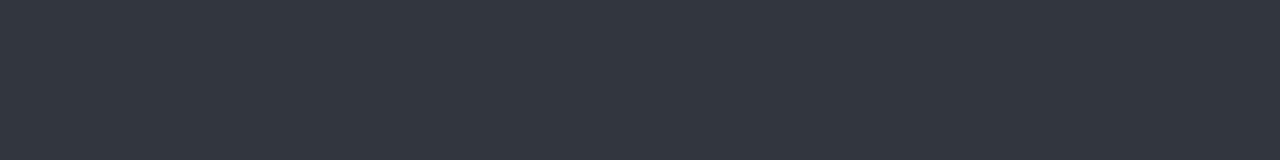
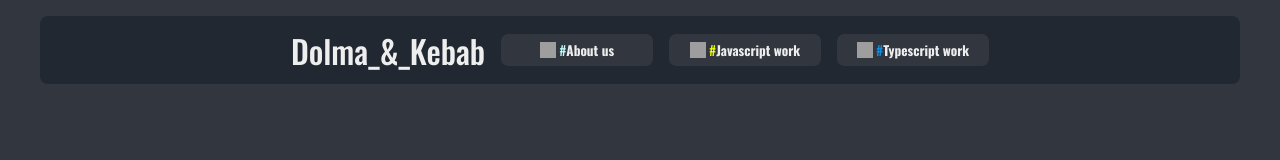
Before and after one commit to DolmaAndKebab/DolmaAndKebab.github.io, a website: page Main/Index.html in a window 1280 px wide. Drawn offline with nearby package versions, Linux system fonts and the light colour scheme; grey boxes are pictures that could not be loaded.

Commit message:
📗 Repository Update!

```diff
--- a/Main/CSS/Color.css
+++ b/Main/CSS/Color.css
@@ -4,6 +4,11 @@
     --Color2: #222831;
     --Color3: #eeeeee;
     --Color4: #ffffff;
+    --Color5: #ff0000;
+    --Color6: #ff7b00;
+    --Color7: #108fe3;
+    --Color8: #f2ff00;
+    --Color9: #b8fffa;
 }
 
 /* Color1-BG Class */
@@ -26,6 +31,31 @@
     background: var(--Color4);
 }
 
+/* Color5-BG Class */
+.Color5-BG {
+    background: var(--Color5);
+}
+
+/* Color6-BG Class */
+.Color6-BG {
+    background: var(--Color6);
+}
+
+/* Color7-BG Class */
+.Color7-BG {
+    background: var(--Color7);
+}
+
+/* Color8-BG Class */
+.Color8-BG {
+    background: var(--Color8);
+}
+
+/* Color9-BG Class */
+.Color9-BG {
+    background: var(--Color9);
+}
+
 /* Color1-TXT Class */
 .Color1-TXT {
    color: var(--Color1);
@@ -45,3 +75,28 @@
 .Color4-TXT {
     color: var(--Color4);
 }
+
+/* Color5-TXT Class */
+.Color5-TXT {
+    color: var(--Color5);
+}
+
+/* Color6-TXT Class */
+.Color6-TXT {
+    color: var(--Color6);
+}
+
+/* Color7-TXT Class */
+.Color7-TXT {
+    color: var(--Color7);
+}
+
+/* Color8-TXT Class */
+.Color8-TXT {
+    color: var(--Color8);
+}
+
+/* Color9-TXT Class */
+.Color9-TXT {
+    color: var(--Color9);
+}
--- a/Main/CSS/Props.css
+++ b/Main/CSS/Props.css
@@ -1,3 +1,5 @@
+@import url('https://fonts.googleapis.com/css2?family=Oswald:wght@200..700&display=swap');
+
 /* Root Variables */
 :root {
     --Color1: #31363f;
@@ -25,3 +27,63 @@
 .Text-Center {
     text-align: center;
 }
+
+/* Text & Font Class */
+.Text, .Oswald {
+    font-family: "Oswald", sans-serif;
+    font-optical-sizing: auto;
+    font-weight: 500;
+    font-style: normal;
+}
+
+/* Text Class */
+.Text, p, h1, h2, h3, h4, h5, h6 {
+    color: var(--Color3);
+}
+
+/* Div Class */
+.Div {
+    background: var(--Color2);
+    background-attachment: fixed;
+    background-repeat: no-repeat;
+    background-position: center;
+    margin: 0rem;
+    padding: 0rem;
+    border: 0rem solid transparent;
+    border-radius: 0.5rem;
+}
+
+/* No-Select Class */
+.No-Select {
+    -webkit-user-select: none;
+    user-select: none;
+}
+
+/* Button Class */
+.Button, button {
+    background: var(--Color1);
+    background-attachment: fixed;
+    background-repeat: no-repeat;
+    background-position: center;
+    margin: 0rem;
+    margin-left: 1rem;
+    padding: 0rem;
+    border: 0rem solid transparent;
+    border-radius: 0.45rem;
+    display: flex;
+    justify-content: center;
+    align-items: center;
+    text-align: center;
+    width: 9.5rem;
+    height: 2rem;
+    gap: 2%;
+    transition: all 0.5s ease;
+    cursor: default;
+}
+
+/* Button Hover */
+.Button:hover, button:hover {
+    color: var(--Color4);
+    box-shadow: 0 0 0.5rem 0 var(--Color3);
+    cursor: pointer
+}
--- a/Main/CSS/Root.css
+++ b/Main/CSS/Root.css
@@ -8,8 +8,8 @@
 
 /* Html element */
 html {
-    margin: 0;
-    padding: 0;
+    margin: 0rem;
+    padding: 0rem;
     color-scheme: dark;
 }
 
@@ -19,12 +19,23 @@ body, #ROOT {
     background-attachment: fixed;
     background-position: center;
     background-repeat: no-repeat;
-    margin: 0;
-    padding: 0;
+    margin: 0rem;
+    padding: 0rem;
     display: grid;
     place-items: center;
     justify-content: center;
     align-items: center;
     text-align: center;
-    border: 0 solid transparent;
+    border: 0rem solid transparent;
+    cursor: default;
 }
+
+#HEADER {
+    display: flex;
+    justify-content: center;
+    align-items: center;
+    text-align: center;
+    width: 150vh;
+    height: 8.5vh;
+    margin: 1rem;
+}
--- a/Main/CSS/Sizes.css
+++ b/Main/CSS/Sizes.css
@@ -1,5 +1,7 @@
 /* Root Variables */
 :root {
+    --Very-Tiny: 0.15rem;
+    --Tiny: 0.25rem;
     --Very-Small: 0.5rem;
     --Small: 1rem;
     --Medium: 1.5rem;
@@ -8,6 +10,18 @@
     --Very-Large: 3.5rem;
     --Big: 5rem;
     --Very-Big: 10rem;
+}
+
+/* Very-Tiny size class */
+.Very-Tiny {
+    width: var(--Very-Tiny);
+    height: var(--Very-Tiny);
+}
+
+/* Tiny size class */
+.Tiny {
+    width: var(--Tiny);
+    height: var(--Tiny);
 }
 
 /* Very-Small size class */
--- a/Main/Index.html
+++ b/Main/Index.html
@@ -5,7 +5,7 @@
     <meta name="viewport" content="width=device-width, initial-scale=1.0" />
 
     <!-- Website title bar -->
-    <title>Dolma_&_Kebab_Profile - MAIN</title>
+    <title>Dolma_&_Kebab - MAIN</title>
 
     <!-- Website Stylesheets -->
     <link rel="stylesheet" type="text/css" href="./CSS/Root.css" />
@@ -22,7 +22,35 @@
   </head>
   <body>
     <!-- Website Root -->
-    <div id="ROOT"></div>
+    <div id="ROOT">
+      <div class="Div" id="HEADER">
+        <h1 class="Text No-Select">Dolma_&_Kebab</h1>
+        <button class="Button Text No-Select">
+          <img
+            class="Small"
+            title="About us"
+            alt="About us"
+            src="https://i.ibb.co/CHf1NZR/documents.png"
+          /><strong><a class="Color9-TXT">#</a>About us</strong>
+        </button>
+        <button class="Button Text No-Select">
+          <img
+            class="Small"
+            title="Javascript"
+            alt="Javascript"
+            src="https://i.ibb.co/cK5R9j9/Javascript-Logo-JS.png"
+          /><strong><a class="Color8-TXT">#</a>Javascript work</strong>
+        </button>
+        <button class="Button Text No-Select">
+          <img
+            class="Small"
+            title="Typescript"
+            alt="Typescript"
+            src="https://i.ibb.co/XxxSgZ0/typescript.png"
+          /><strong><a class="Color7-TXT">#</a>Typescript work</strong>
+        </button>
+      </div>
+    </div>
 
     <!-- Website Javascript -->
     <script defer src="./JS/Index.js"></script>
```
Also changed, not shown: package.json (added, +36 -0 lines), tsconfig.json (added, +21 -0 lines), Main/JS/Typescript/Index.ts (added), 1 other file.
